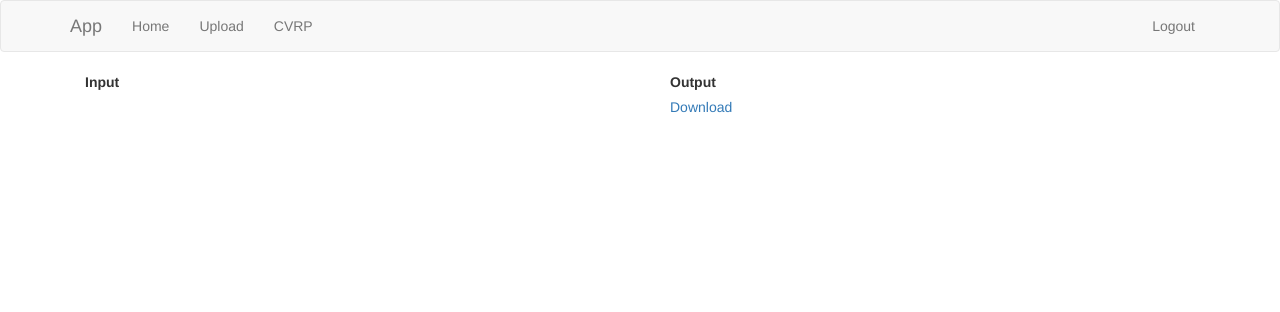
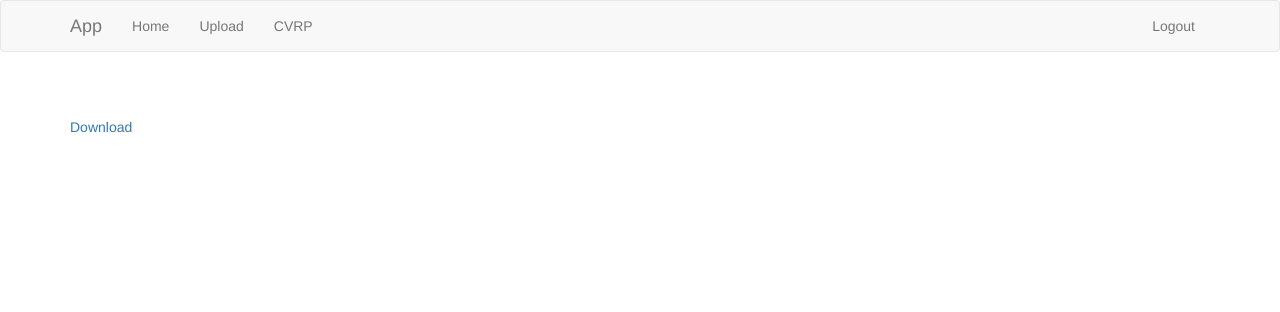
Before and after one commit to cnpryer/solverstack-route, a Flask app: template app/templates/cvrp.html in a window 1280 px wide. Shown: the top 312 px of the page. Run offline with Flask 2, Linux system fonts and the light colour scheme; a user stored in the database is signed in; tables that the repository leaves empty hold one stand-in row (values such as "Sample post"); the template is opened without the code that fills it: most values are stand-ins (such as "Sample title", 1, 10 or a date in 2020); some libraries are stand-ins or nearby versions.

Commit message:
added styling to csvrp page

```diff
--- a/app/static/js/cvrp.js
+++ b/app/static/js/cvrp.js
@@ -78,7 +78,13 @@
         title: '',
         showlegend: false,
         autosize: true,
-        height: '500px',
+        margin: {
+            l: 0,
+            r: 0,
+            b: 0,
+            t: 0,
+            pad: 4
+        },
         geo: {
             scope: 'usa',
             projection: {
--- a/app/templates/cvrp.html
+++ b/app/templates/cvrp.html
@@ -8,25 +8,20 @@
 {% block app_content %}
     <script src="https://ajax.googleapis.com/ajax/libs/jquery/2.1.1/jquery.min.js"></script>
     <script src="https://cdn.plot.ly/plotly-latest.min.js"></script>
+    <style src="{{ url_for('static', filename='style/style.css')}}"></style>
     <div class="container">
         <div class="row">
-            <div class="col-sm-6">
-                <label>Input</label>
-                <table id="data" border="1"></table>
-            </div>
-            <div class="col-sm-6">
-                <label>Output</label>
-                <div id="solution"></div>
-                <table id="solution-data" border="1"></table>
-                <a href="{{ url_for('main.download') }}">Download</a>
-            </div>
+            <div id="solution"></div>
+        </div>
+        <div class="row" style="margin-top: 25px;">
+            <table class="table table-striped" id="solution-data"></table>
+            <a href="{{ url_for('main.download') }}">Download</a>
         </div>
     </div>
     <script src="{{ url_for('static', filename='js/cvrp.js') }}"></script>
     <script type="text/javascript" charset="utf-8">
         data = {{ data | tojson }}
         solution = {{ solution | safe }}
-        buildHtmlTable('#data', data);
         buildHtmlTable('#solution-data', solution);
         buildPlotlyMap('solution', solution);
     </script>
```
